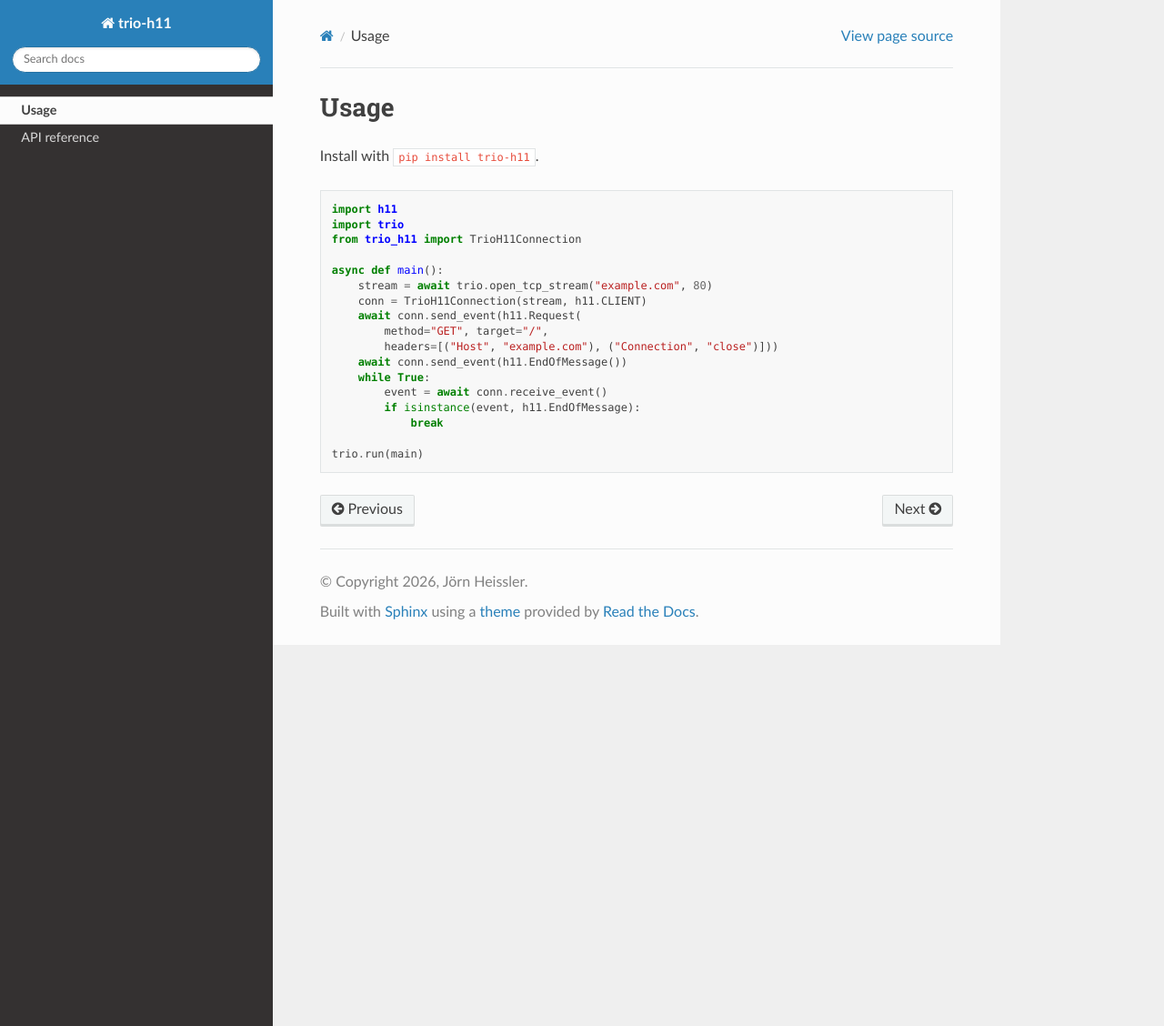
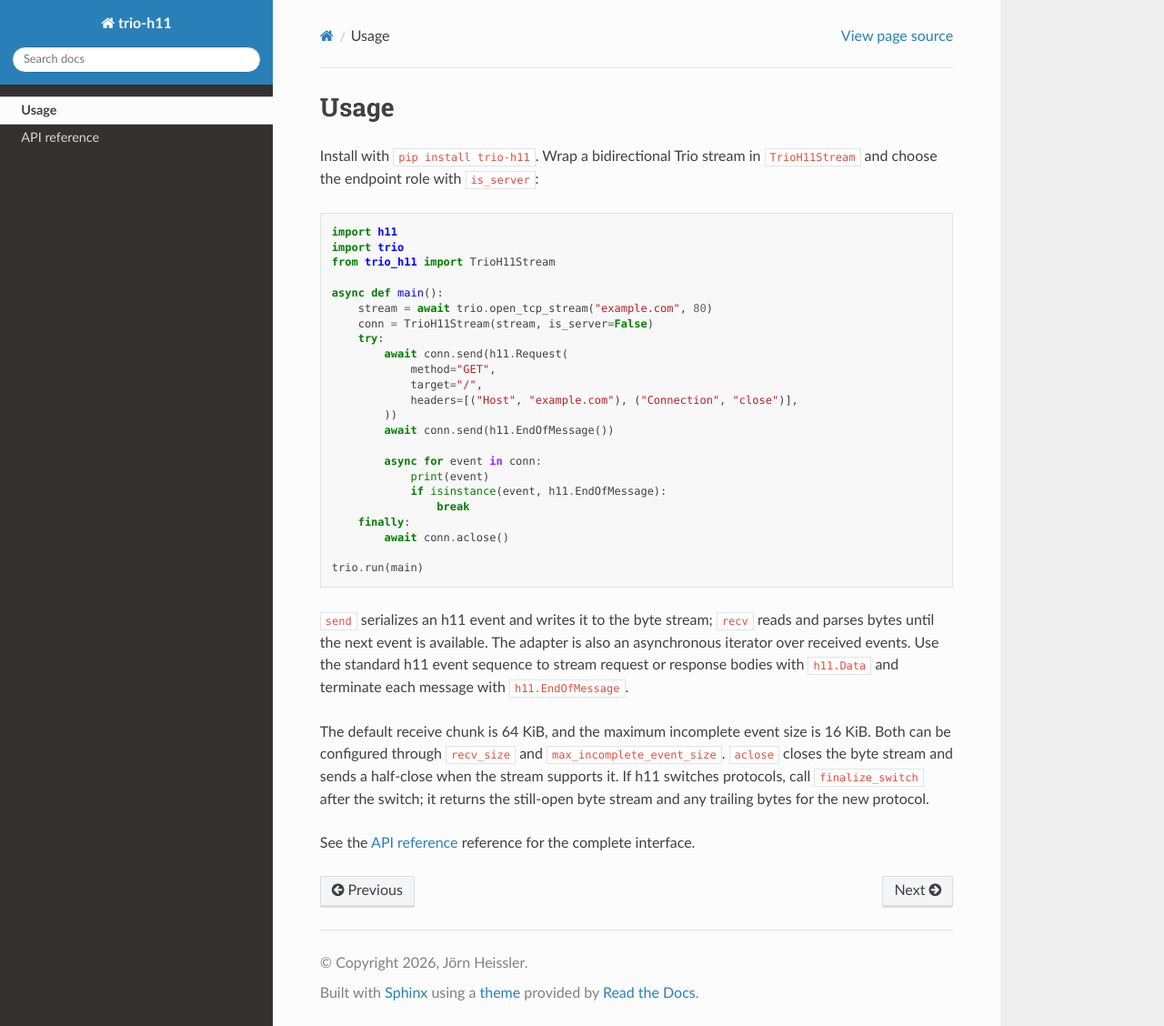
Before and after one commit to joernheissler/trio-h11, a Sphinx documentation site: the page built from docs/usage.rst, in a window 1280 px wide and 1128 px high. Shown: the whole window at 91% size. Built offline with Sphinx 7.4.7 and the Read the Docs theme 3.1.0, drawn with Linux system fonts in a browser that asks for light colours; the version number could not be read and is left out.

Commit message:
Fix tests and document TrioH11Stream
Co-authored-by: Copilot <223556219+Copilot@users.noreply.github.com>

```diff
--- a/docs/usage.rst
+++ b/docs/usage.rst
@@ -1,24 +1,46 @@
 Usage
 =====
 
-Install with ``pip install trio-h11``.
+Install with ``pip install trio-h11``. Wrap a bidirectional Trio stream in
+``TrioH11Stream`` and choose the endpoint role with ``is_server``:
 
 .. code-block:: python
 
    import h11
    import trio
-   from trio_h11 import TrioH11Connection
+   from trio_h11 import TrioH11Stream
 
    async def main():
        stream = await trio.open_tcp_stream("example.com", 80)
-       conn = TrioH11Connection(stream, h11.CLIENT)
-       await conn.send_event(h11.Request(
-           method="GET", target="/",
-           headers=[("Host", "example.com"), ("Connection", "close")]))
-       await conn.send_event(h11.EndOfMessage())
-       while True:
-           event = await conn.receive_event()
-           if isinstance(event, h11.EndOfMessage):
-               break
+       conn = TrioH11Stream(stream, is_server=False)
+       try:
+           await conn.send(h11.Request(
+               method="GET",
+               target="/",
+               headers=[("Host", "example.com"), ("Connection", "close")],
+           ))
+           await conn.send(h11.EndOfMessage())
+
+           async for event in conn:
+               print(event)
+               if isinstance(event, h11.EndOfMessage):
+                   break
+       finally:
+           await conn.aclose()
 
    trio.run(main)
+
+``send`` serializes an h11 event and writes it to the byte stream; ``recv``
+reads and parses bytes until the next event is available. The adapter is also
+an asynchronous iterator over received events. Use the standard h11 event
+sequence to stream request or response bodies with ``h11.Data`` and terminate
+each message with ``h11.EndOfMessage``.
+
+The default receive chunk is 64 KiB, and the maximum incomplete event size is
+16 KiB. Both can be configured through ``recv_size`` and
+``max_incomplete_event_size``. ``aclose`` closes the byte stream and sends a
+half-close when the stream supports it. If h11 switches protocols, call
+``finalize_switch`` after the switch; it returns the still-open byte stream and
+any trailing bytes for the new protocol.
+
+See the :doc:`api` reference for the complete interface.
```
Also changed, not shown: README.rst (+11 -9 lines), src/trio_h11/__init__.py (+48 -36 lines), 1 other file.
